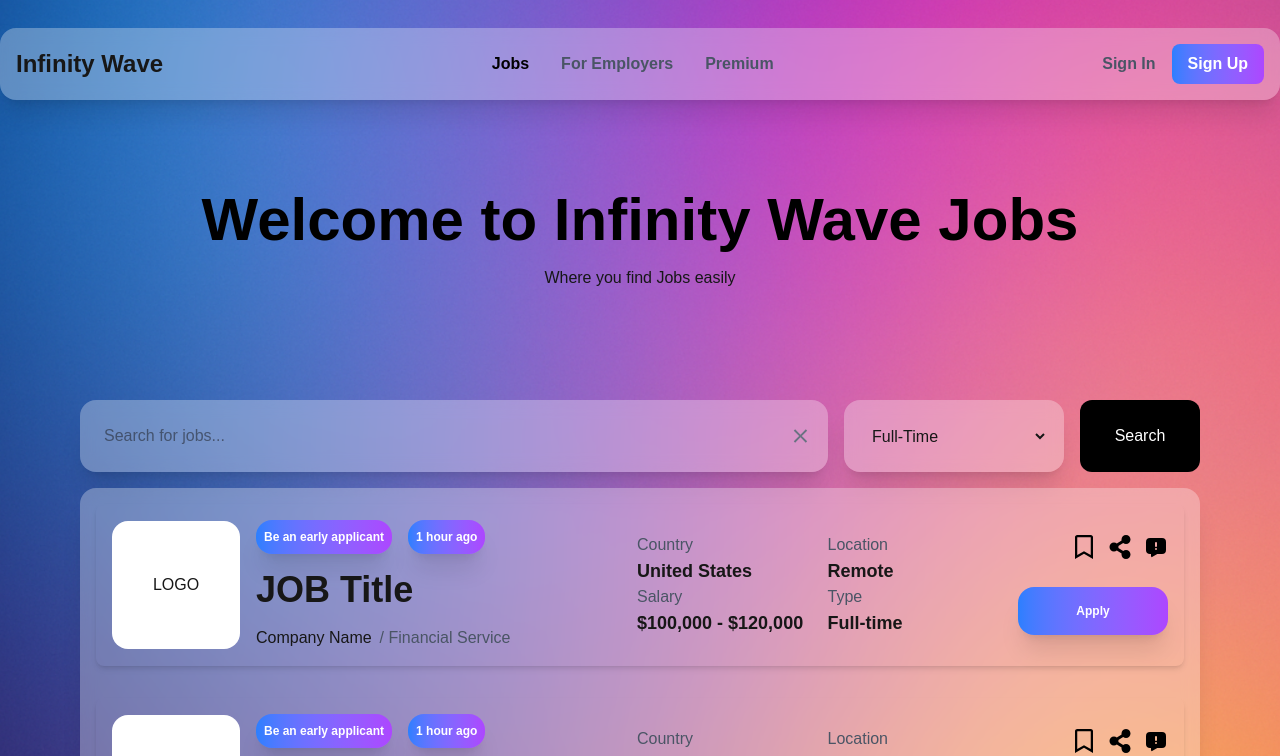
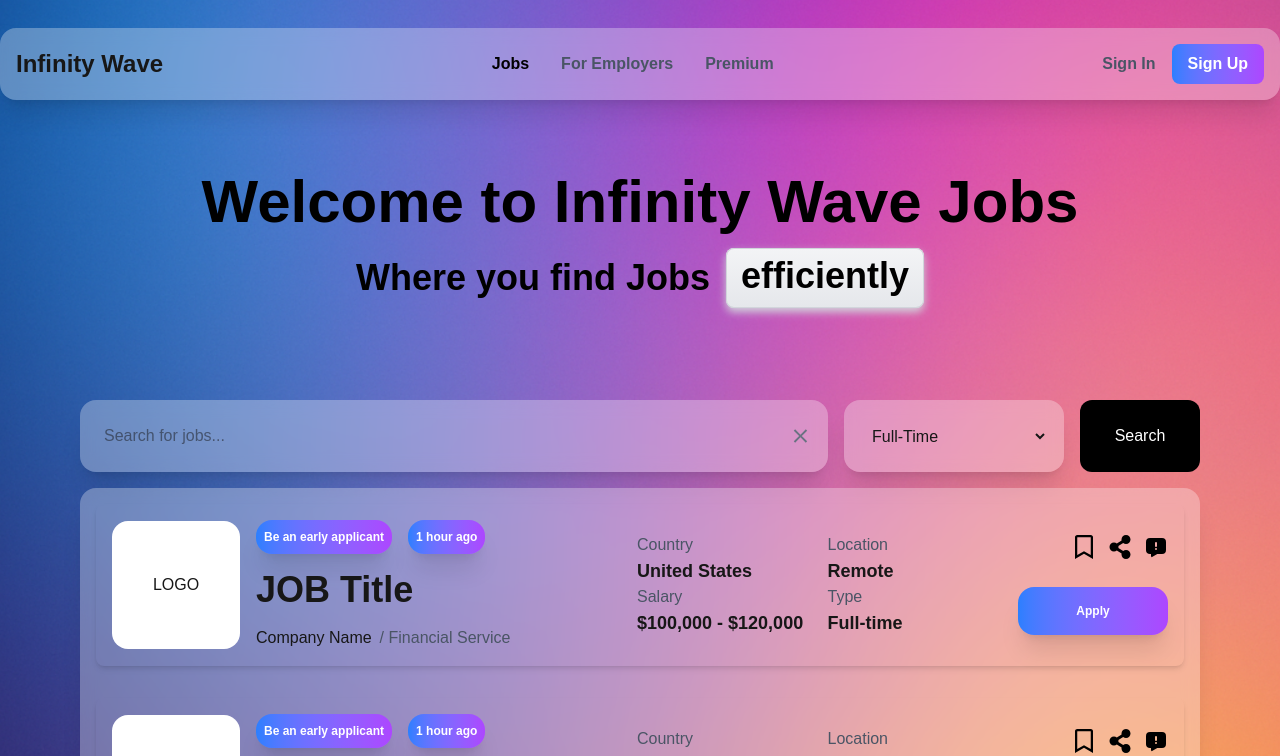
Before and after one commit to twinedo/infinity-wave-jobs, a Next.js app: page / in a window 1280 px wide. Shown: the top 756 px of the page. Built offline with nearby package versions, Linux system fonts and the light colour scheme.

Commit message:
add animation for hero

```diff
--- a/package.json
+++ b/package.json
@@ -9,10 +9,13 @@
     "lint": "next lint"
   },
   "dependencies": {
+    "clsx": "^2.1.1",
+    "motion": "^12.20.1",
     "next": "15.3.4",
     "react": "^19.0.0",
     "react-dom": "^19.0.0",
-    "react-icons": "^5.5.0"
+    "react-icons": "^5.5.0",
+    "tailwind-merge": "^3.3.1"
   },
   "devDependencies": {
     "@eslint/eslintrc": "^3",
--- /dev/null
+++ b/src/components/ui/container-text-flip.tsx
@@ -0,0 +1,105 @@
+"use client";
+
+import React, { useState, useEffect, useId } from "react";
+
+import { motion } from "motion/react";
+import { cn } from "@/lib/utils";
+
+export interface ContainerTextFlipProps {
+  /** Array of words to cycle through in the animation */
+  words?: string[];
+  /** Time in milliseconds between word transitions */
+  interval?: number;
+  /** Additional CSS classes to apply to the container */
+  className?: string;
+  /** Additional CSS classes to apply to the text */
+  textClassName?: string;
+  /** Duration of the transition animation in milliseconds */
+  animationDuration?: number;
+}
+
+export function ContainerTextFlip({
+  words = ["easily", "efficiently", "better"],
+  interval = 3000,
+  className,
+  textClassName,
+  animationDuration = 700,
+}: ContainerTextFlipProps) {
+  const id = useId();
+  const [currentWordIndex, setCurrentWordIndex] = useState(0);
+  const [width, setWidth] = useState(100);
+  const textRef = React.useRef(null);
+
+  const updateWidthForWord = () => {
+    if (textRef.current) {
+      // Add some padding to the text width (30px on each side)
+      // eslint-disable-next-line @typescript-eslint/ban-ts-comment
+      //   @ts-ignore
+      const textWidth = textRef.current.scrollWidth + 30;
+      setWidth(textWidth);
+    }
+  };
+
+  useEffect(() => {
+    // Update width whenever the word changes
+    updateWidthForWord();
+  }, [currentWordIndex]);
+
+  useEffect(() => {
+    const intervalId = setInterval(() => {
+      setCurrentWordIndex((prevIndex) => (prevIndex + 1) % words.length);
+      // Width will be updated in the effect that depends on currentWordIndex
+    }, interval);
+
+    return () => clearInterval(intervalId);
+  }, [words, interval]);
+
+  return (
+    <motion.p
+      layout
+      layoutId={`words-here-${id}`}
+      animate={{ width }}
+      transition={{ duration: animationDuration / 2000 }}
+      className={cn(
+        "relative inline-block rounded-lg pt-2 pb-3 text-center text-4xl font-bold text-black md:text-4xl dark:text-white",
+        "[background:linear-gradient(to_bottom,#f3f4f6,#e5e7eb)]",
+        "shadow-[inset_0_-1px_#d1d5db,inset_0_0_0_1px_#d1d5db,_0_4px_8px_#d1d5db]",
+        "dark:[background:linear-gradient(to_bottom,#374151,#1f2937)]",
+        "dark:shadow-[inset_0_-1px_#10171e,inset_0_0_0_1px_hsla(205,89%,46%,.24),_0_4px_8px_#00000052]",
+        className
+      )}
+      key={words[currentWordIndex]}
+    >
+      <motion.div
+        transition={{
+          duration: animationDuration / 1000,
+          ease: "easeInOut",
+        }}
+        className={cn("inline-block", textClassName)}
+        ref={textRef}
+        layoutId={`word-div-${words[currentWordIndex]}-${id}`}
+      >
+        <motion.div className="inline-block">
+          {words[currentWordIndex].split("").map((letter, index) => (
+            <motion.span
+              key={index}
+              initial={{
+                opacity: 0,
+                filter: "blur(10px)",
+              }}
+              animate={{
+                opacity: 1,
+                filter: "blur(0px)",
+              }}
+              transition={{
+                delay: index * 0.02,
+              }}
+            >
+              {letter}
+            </motion.span>
+          ))}
+        </motion.div>
+      </motion.div>
+    </motion.p>
+  );
+}
--- a/src/features/board/components/searchbox.tsx
+++ b/src/features/board/components/searchbox.tsx
@@ -1,4 +1,4 @@
-import { bgPrimary } from "@/utils/const";
+import { bgPrimary } from "@/lib/utils/const";
 import { MdClose } from "react-icons/md";
 
 export const SearchBox = () => {
--- a/src/features/board/components/select-type.tsx
+++ b/src/features/board/components/select-type.tsx
@@ -1,4 +1,4 @@
-import { bgPrimary } from "@/utils/const";
+import { bgPrimary } from "@/lib/utils/const";
 
 export const SelectType = () => {
   return (
--- a/src/features/board/index.tsx
+++ b/src/features/board/index.tsx
@@ -1,4 +1,4 @@
-import { bgPrimary } from "@/utils/const";
+import { bgPrimary } from "@/lib/utils/const";
 import { ButtonSearch } from "./components/button-search";
 import { SearchBox } from "./components/searchbox";
 import { SelectType } from "./components/select-type";
--- a/src/features/header/index.tsx
+++ b/src/features/header/index.tsx
@@ -1,4 +1,4 @@
-import { bgPrimary } from "@/utils/const";
+import { bgPrimary } from "@/lib/utils/const";
 import { headerAuth, headerMenu } from "./const";
 
 export const Header = () => {
--- a/src/features/hero/index.tsx
+++ b/src/features/hero/index.tsx
@@ -1,11 +1,14 @@
+import { ContainerTextFlip } from "@/components/ui/container-text-flip";
+
 export const Hero = () => {
   return (
     <div className="flex flex-col justify-center w-full max-w-7xl gap-y-4 items-center h-[320px]">
       <div className="text-black text-6xl font-bold">
         Welcome to Infinity Wave Jobs
       </div>
-      <div>
-        Where you find Jobs easily
+      <div className="flex flex-row items-center gap-x-4">
+        <div className="text-black text-4xl font-bold">Where you find Jobs </div>
+        <ContainerTextFlip words={["easily", "efficiently", "better"]} />
       </div>
     </div>
   );
--- /dev/null
+++ b/src/lib/utils/index.ts
@@ -0,0 +1,6 @@
+import { ClassValue, clsx } from "clsx";
+import { twMerge } from "tailwind-merge";
+
+export function cn(...inputs: ClassValue[]) {
+  return twMerge(clsx(inputs));
+}
```
Also changed, not shown: src/lib/utils/const.ts (renamed from src/utils/const.ts), 1 other file (tests, documents, lock files or other folders).
